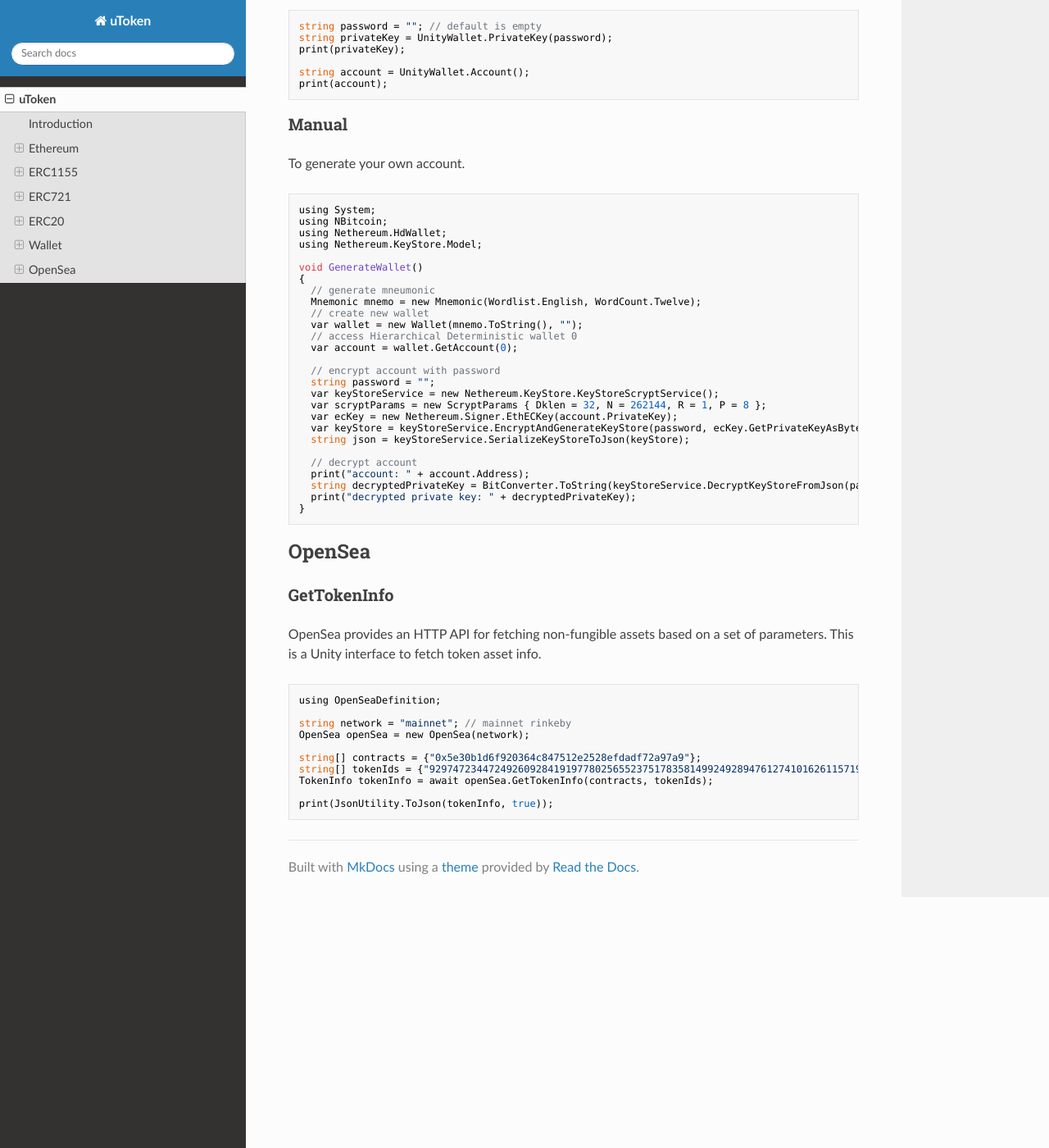
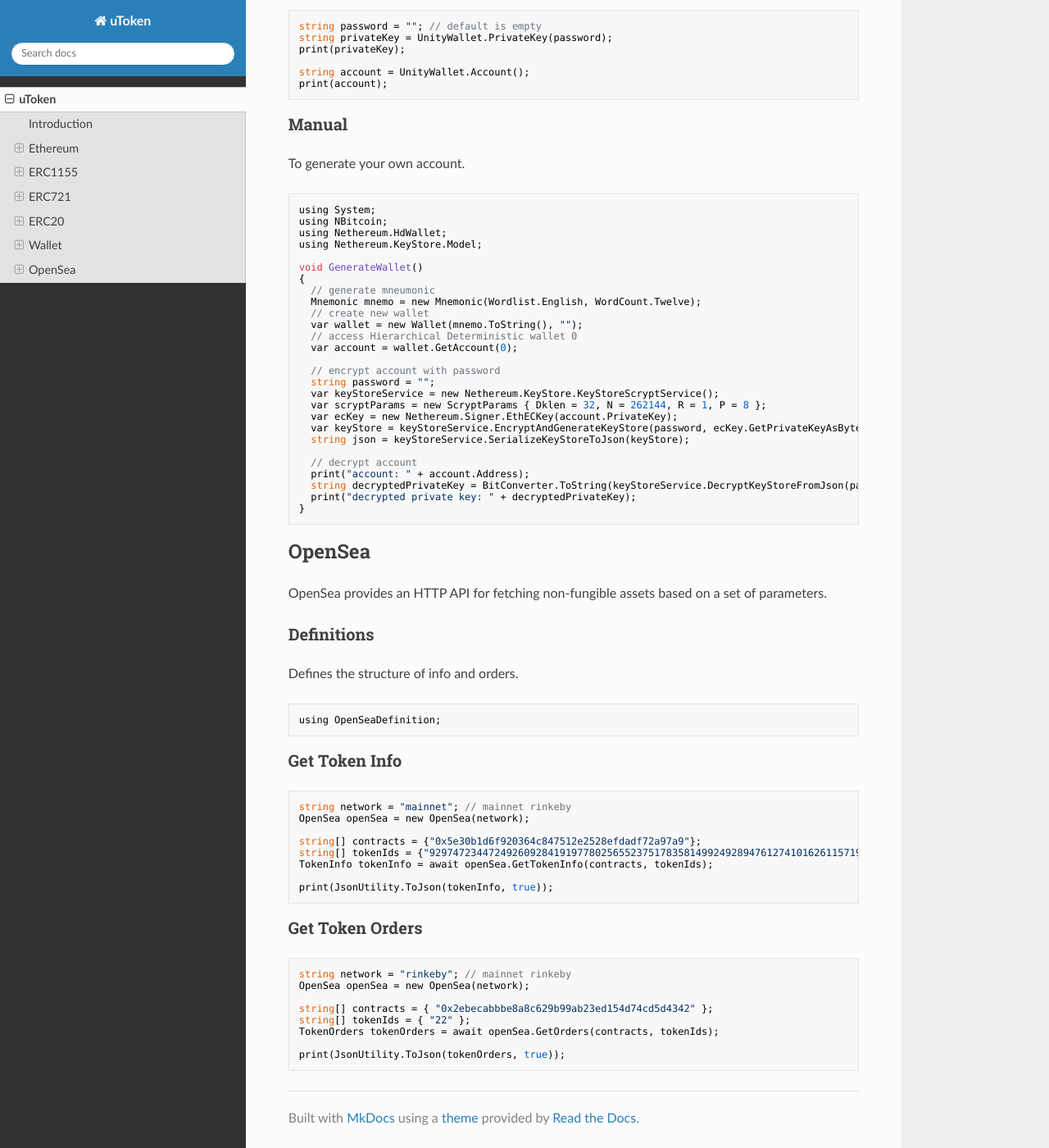
Before and after one commit to underscoredLabs/website-docs-dLabs, an MkDocs documentation site: the page built from docs/index.md, in a window 1280 px wide and 1400 px high, scrolled down 5697 px. Shown: the whole window at 82% size. Built offline with MkDocs 1.6.1, drawn with Linux system fonts in a browser that asks for light colours; nearby versions of some CDN libraries.

Commit message:
get token orders

````diff
--- a/docs/index.md
+++ b/docs/index.md
@@ -336,13 +336,19 @@
 
 ## OpenSea
 
-### GetTokenInfo
+OpenSea provides an HTTP API for fetching non-fungible assets based on a set of parameters.
 
-OpenSea provides an HTTP API for fetching non-fungible assets based on a set of parameters. This is a Unity interface to fetch token asset info.
+### Definitions
+
+Defines the structure of info and orders.
 
 ```c#
 using OpenSeaDefinition;
+```
 
+### Get Token Info
+
+```c#
 string network = "mainnet"; // mainnet rinkeby
 OpenSea openSea = new OpenSea(network);
 
@@ -352,3 +358,16 @@
 
 print(JsonUtility.ToJson(tokenInfo, true));
 ```
+
+### Get Token Orders
+
+```c#
+string network = "rinkeby"; // mainnet rinkeby
+OpenSea openSea = new OpenSea(network);
+
+string[] contracts = { "0x2ebecabbbe8a8c629b99ab23ed154d74cd5d4342" };
+string[] tokenIds = { "22" };
+TokenOrders tokenOrders = await openSea.GetOrders(contracts, tokenIds);
+
+print(JsonUtility.ToJson(tokenOrders, true));
+```
````
Also changed, not shown: site/index.html, site/search/search_index.json, 1 other file.
